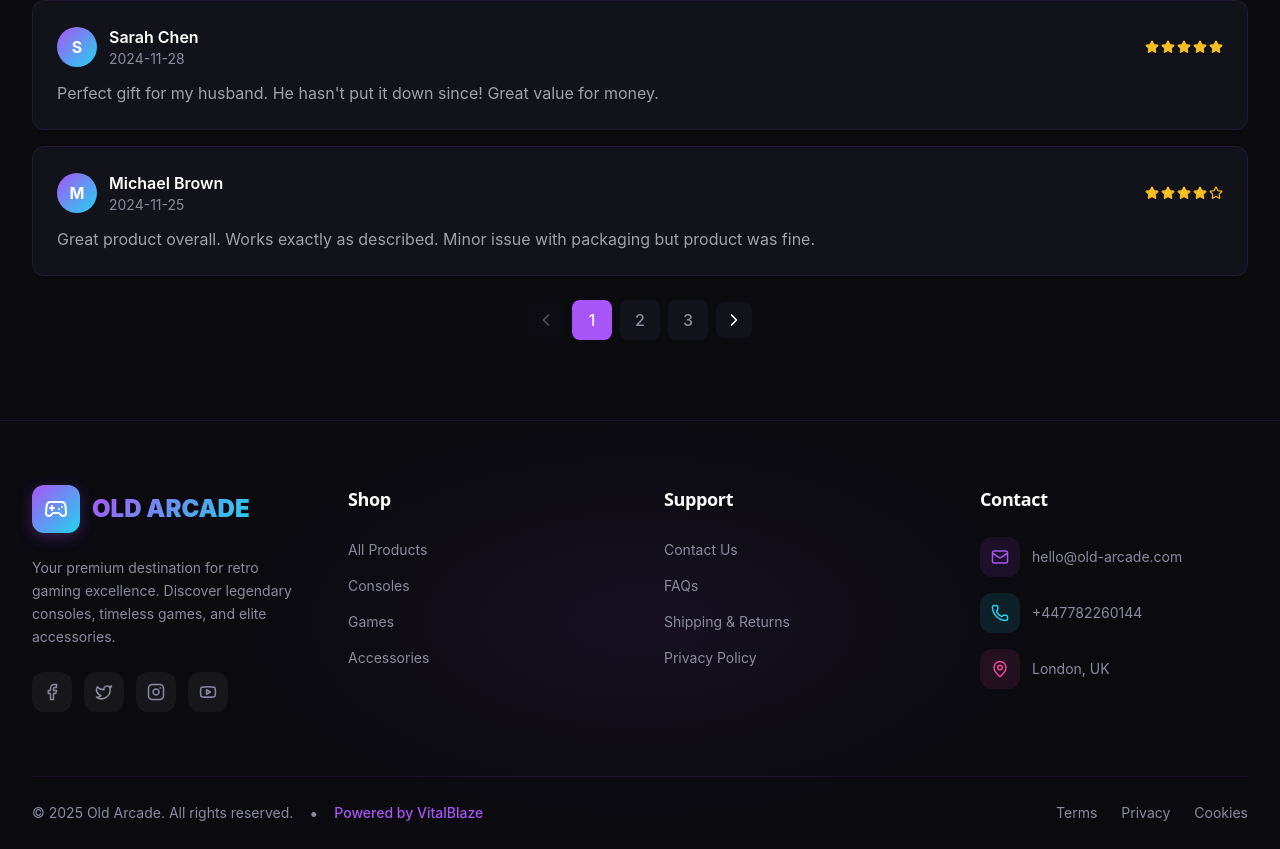
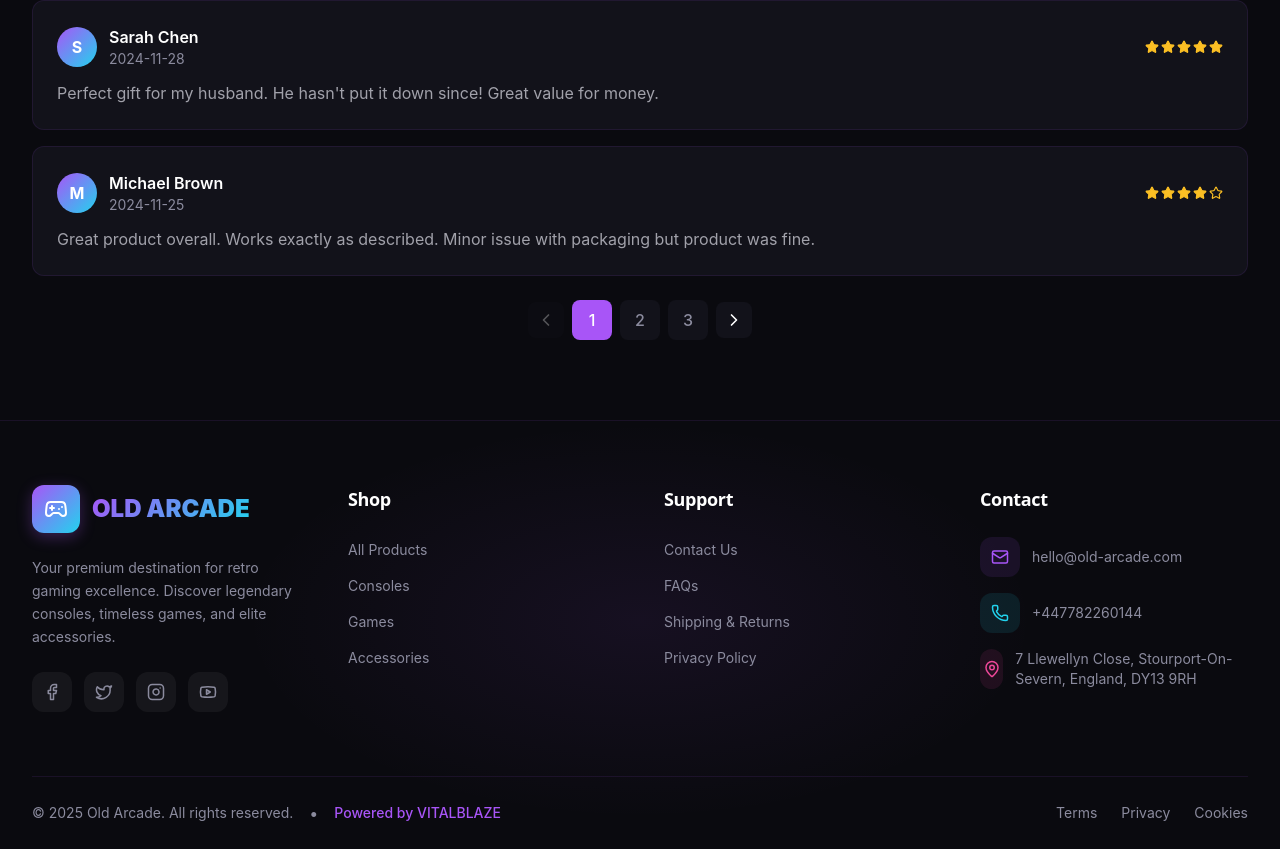
Before and after one commit to thehassans/old-arc, a React (Vite) app in the folder client/: page /product/1 in a window 1280 px wide. Shown: the part 874-1723 px from the top of the page. Built offline with nearby package versions, Linux system fonts and the light colour scheme; no server answers.

Commit message:
feat: Add About Us to footer settings, update address, change to VITALBLAZE

```diff
--- a/client/src/components/Footer.jsx
+++ b/client/src/components/Footer.jsx
@@ -11,7 +11,8 @@ const Footer = () => {
     const defaultSettings = {
         phone: '+447782260144',
         email: 'hello@old-arcade.com',
-        address: 'London, UK',
+        address: '7 Llewellyn Close, Stourport-On-Severn, England, DY13 9RH',
+        aboutUs: 'Your premium destination for retro gaming excellence. Discover legendary consoles, timeless games, and elite accessories.',
         facebook: 'https://facebook.com/oldarcade',
         twitter: 'https://twitter.com/oldarcade',
         instagram: 'https://instagram.com/oldarcade',
@@ -117,8 +118,7 @@ const Footer = () => {
                             className="text-sm leading-relaxed mb-6"
                             style={{ color: isDark ? '#8b8b9e' : '#64748b' }}
                         >
-                            Your premium destination for retro gaming excellence. Discover legendary consoles,
-                            timeless games, and elite accessories.
+                            {settings.aboutUs}
                         </p>
 
                         {/* Social Links */}
@@ -263,7 +263,7 @@ const Footer = () => {
                             className="text-sm font-medium transition-colors"
                             style={{ color: '#a855f7' }}
                         >
-                            Powered by VitalBlaze
+                            Powered by VITALBLAZE
                         </a>
                     </div>
                     <div className="flex items-center gap-6">
--- a/client/src/pages/Admin.jsx
+++ b/client/src/pages/Admin.jsx
@@ -148,7 +148,8 @@ const Admin = () => {
     const [settings, setSettings] = useState({
         phone: '+447782260144',
         email: 'hello@old-arcade.com',
-        address: 'London, UK',
+        address: '7 Llewellyn Close, Stourport-On-Severn, England, DY13 9RH',
+        aboutUs: 'Your premium destination for retro gaming excellence. Discover legendary consoles, timeless games, and elite accessories.',
         facebook: 'https://facebook.com/oldarcade',
         twitter: 'https://twitter.com/oldarcade',
         instagram: 'https://instagram.com/oldarcade',
@@ -758,6 +759,24 @@ const Admin = () => {
                             </div>
                         )}
 
+                        {/* About Us */}
+                        <div className="p-6 rounded-xl space-y-4" style={cardStyle}>
+                            <h2 className="text-xl font-semibold mb-4" style={{ color: isDark ? '#ffffff' : '#0a0a0f' }}>About Us</h2>
+                            <div>
+                                <label className="block text-sm font-medium mb-2" style={{ color: isDark ? '#8b8b9e' : '#64748b' }}>
+                                    Footer About Text
+                                </label>
+                                <textarea
+                                    value={settings.aboutUs}
+                                    onChange={(e) => setSettings({...settings, aboutUs: e.target.value})}
+                                    className="w-full px-4 py-3 rounded-lg resize-none"
+                                    style={inputStyle}
+                                    rows={4}
+                                    placeholder="Enter your about us text for the footer..."
+                                />
+                            </div>
+                        </div>
+
                         {/* Contact Information */}
                         <div className="p-6 rounded-xl space-y-4" style={cardStyle}>
                             <h2 className="text-xl font-semibold mb-4" style={{ color: isDark ? '#ffffff' : '#0a0a0f' }}>Contact Information</h2>
```
